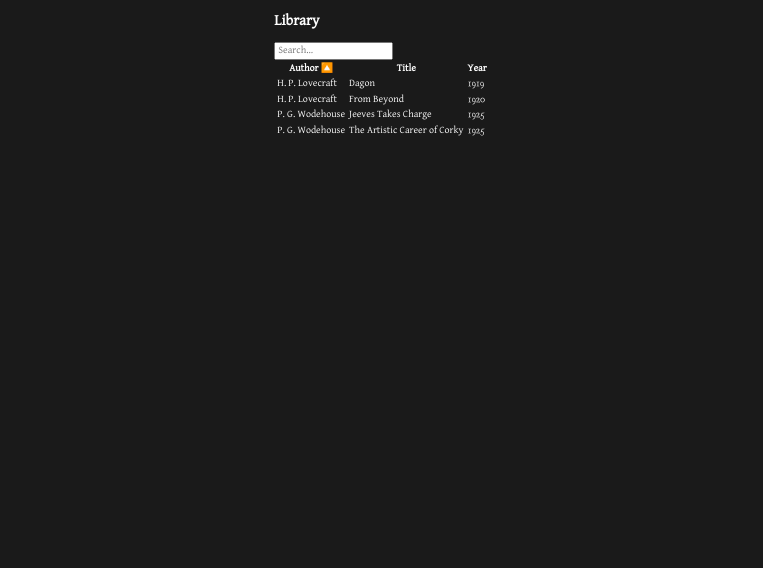
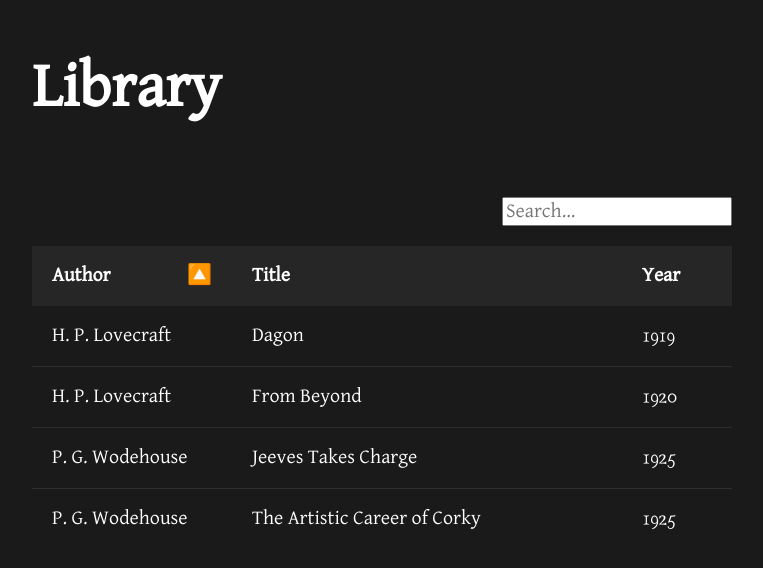
Before and after one commit to seanmturley/shavian-stories, a Next.js app: page /library in a window 1280 px wide. Shown: the top 568 px of the page, without its empty margins (258-1021 px from the left). Built offline with nearby package versions, Linux system fonts and the light colour scheme.

Commit message:
[#57] Add basic styling to Catalogue and Table

```diff
--- /dev/null
+++ b/src/components/catalogue.module.css
@@ -0,0 +1,8 @@
+.catalogue {
+  max-width: var(--story-max-width);
+  width: calc(100vw - 3 * var(--story-half-margin));
+}
+
+.catalogue h1 {
+  font-size: calc(1.5 * var(--story-line-height));
+}
--- a/src/components/catalogue.tsx
+++ b/src/components/catalogue.tsx
@@ -4,6 +4,7 @@ import Table from "@components/table";
 import metadata from "@library/metadata";
 import getTableColumns from "@utils/table/get-table-columns";
 import getTableData from "@utils/table/get-table-data";
+import styles from "./catalogue.module.css";
 
 export default function Catalogue({ authorName }: { authorName?: string }) {
   let heading: string;
@@ -24,7 +25,7 @@ export default function Catalogue({ authorName }: { authorName?: string }) {
   const tableData = getTableData(tableMetadata);
 
   return (
-    <section>
+    <section className={styles.catalogue}>
       <header>
         <h1>{heading}</h1>
       </header>
--- /dev/null
+++ b/src/components/table.module.css
@@ -0,0 +1,56 @@
+.tableContainer {
+  display: flex;
+  flex-direction: column;
+}
+
+.search {
+  align-self: flex-end;
+  font-size: 2rem;
+  margin: 2rem 0;
+}
+
+.table {
+  width: 100%;
+  border-collapse: collapse;
+  font-size: 2rem;
+  line-height: 6rem;
+  text-align: left;
+}
+
+.tableHeader {
+  font-weight: 500;
+  background-color: hsl(0, 0%, 15%);
+}
+
+.tableBody {
+  font-weight: 300;
+}
+
+.tableRow:not(:last-child) {
+  border: solid hsl(0, 0%, 18%);
+  border-width: 0 0 0.05em;
+}
+
+.tableRow:hover {
+  background-color: hsl(0, 0%, 18%);
+}
+
+.table button,
+.table a {
+  width: 100%;
+  display: flex;
+  justify-content: space-between;
+}
+
+.table th,
+.table td {
+  padding: 0 2rem;
+}
+
+.author {
+  width: 20rem;
+}
+
+.year {
+  width: 11rem;
+}
--- a/src/components/table.tsx
+++ b/src/components/table.tsx
@@ -11,6 +11,7 @@ import {
   type SortingState
 } from "@tanstack/react-table";
 import { getSortIcon, getSortTitle } from "@utils/table/get-sort-ui";
+import styles from "./table.module.css";
 
 type TableProps = {
   columns: ColumnDef<TableRow, any>[];
@@ -42,18 +43,19 @@ export default function Table({
   });
 
   return (
-    <div>
+    <div className={styles.tableContainer}>
       <input
+        className={styles.search}
         onChange={(e) => setGlobalFilter(e.target.value)}
         placeholder="Search..."
         value={globalFilter}
       />
-      <table>
-        <thead>
+      <table className={styles.table}>
+        <thead className={styles.tableHeader}>
           {table.getHeaderGroups().map((headerGroup) => (
             <tr key={headerGroup.id}>
               {headerGroup.headers.map((header) => (
-                <th key={header.id}>
+                <th key={header.id} className={styles[header.column.id]}>
                   <button
                     onClick={header.column.getToggleSortingHandler()}
                     title={getSortTitle(header.column)}
@@ -71,11 +73,11 @@ export default function Table({
             </tr>
           ))}
         </thead>
-        <tbody>
+        <tbody className={styles.tableBody}>
           {table.getRowModel().rows.map((row) => (
-            <tr key={row.id}>
+            <tr key={row.id} className={styles.tableRow}>
               {row.getVisibleCells().map((cell) => (
-                <td key={cell.id}>
+                <td key={cell.id} className={styles[cell.column.id]}>
                   {flexRender(cell.column.columnDef.cell, cell.getContext())}
                 </td>
               ))}
```
